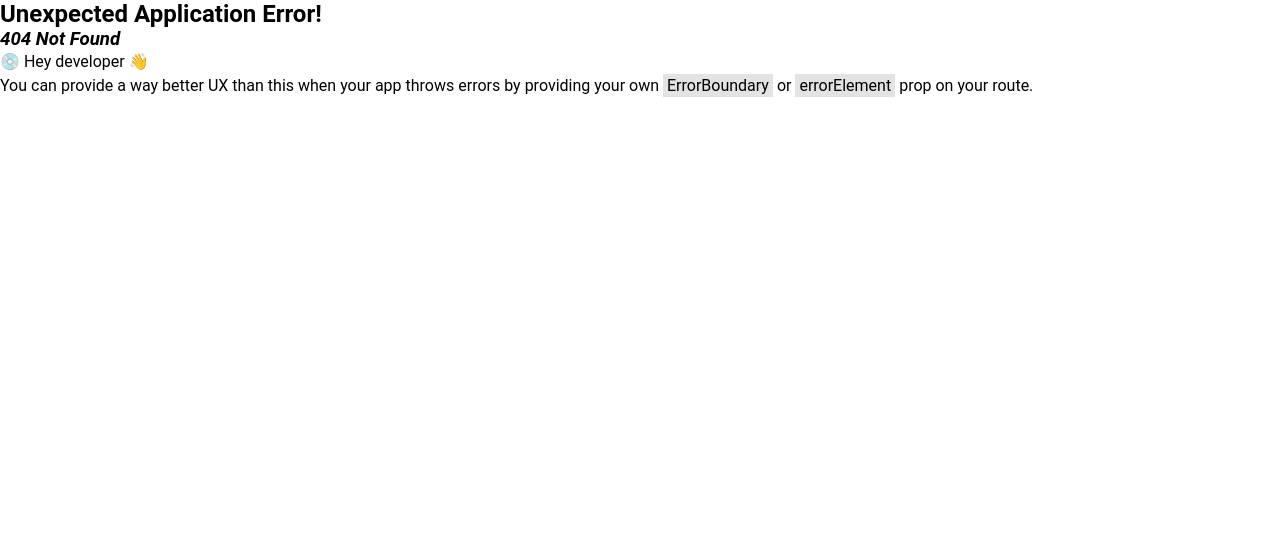
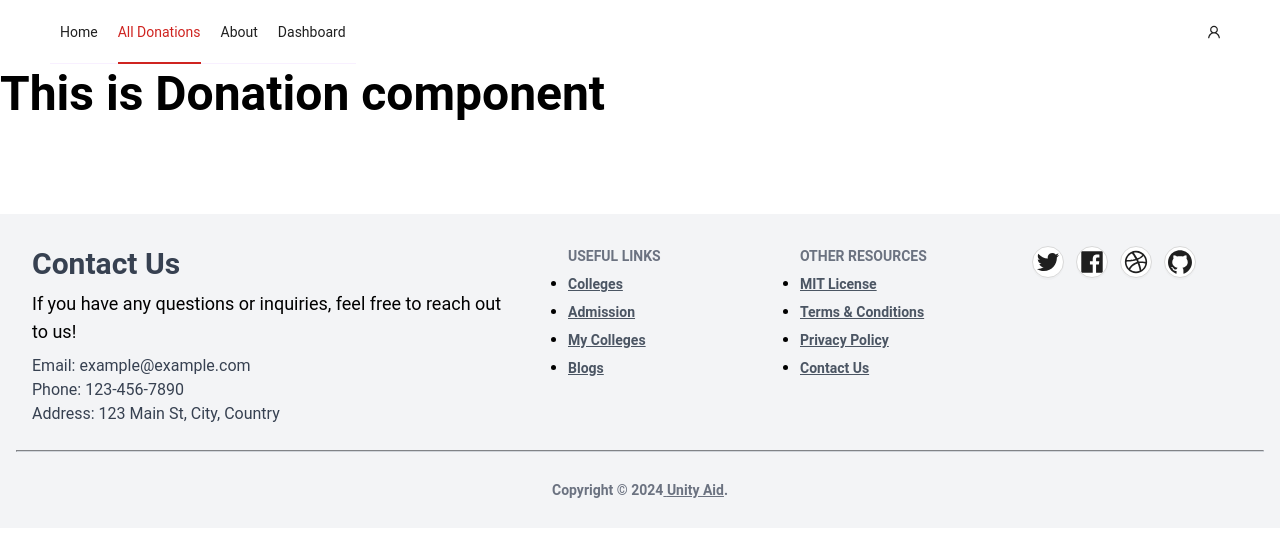
Before and after one commit to Mostakimw/unity-aid-client, a React (Vite) app: page /all-donations in a window 1280 px wide. Before the commit this address had no page. Shown: the top 536 px of the page. Built offline with nearby package versions, Linux system fonts and the light colour scheme.

Commit message:
active nav link issue fixed

```diff
--- a/src/components/shared/Navbar/Navbar.tsx
+++ b/src/components/shared/Navbar/Navbar.tsx
@@ -1,5 +1,5 @@
 import { useState } from "react";
-import { Link, useNavigate } from "react-router-dom";
+import { Link, NavLink, useLocation } from "react-router-dom";
 import { Menu, Button, Layout, Drawer } from "antd";
 import { MenuOutlined, UserOutlined } from "@ant-design/icons";
 import "./Navbar.css";
@@ -7,25 +7,15 @@ import "./Navbar.css";
 const { Header } = Layout;
 
 const items = [
-  { label: "Home", key: 1, target: "/" },
-  { label: "All Donations", key: 2, target: "/donations" },
-  { label: "Dashboard", key: 3, target: "/about" },
-  { label: "About", key: 4, target: "/about" },
+  { label: <NavLink to="/">Home</NavLink>, key: 1 },
+  { label: <NavLink to="/all-donations">All Donations</NavLink>, key: 2 },
+  { label: <NavLink to="/about">About</NavLink>, key: 3 },
+  { label: <NavLink to="/dashboard">Dashboard</NavLink>, key: 4 },
 ];
 
 const Navbar = () => {
+  const location = useLocation();
   const [isDrawerOpen, setIsDrawerOpen] = useState(false);
-
-  //! handling menu changing
-  const navigate = useNavigate();
-
-  const handleMenuClick = ({ key }: { key: string }) => {
-    const keyString = parseInt(key);
-    const { target } = items.find((item) => item.key == keyString) || {};
-    if (target) {
-      navigate(target);
-    }
-  };
 
   const showDrawer = () => {
     setIsDrawerOpen(true);
@@ -34,6 +24,10 @@ const Navbar = () => {
   const onCloseDrawer = () => {
     setIsDrawerOpen(false);
   };
+
+  const selectedKey = items.find(
+    (item) => item.label.props.to == location.pathname
+  )?.key;
 
   return (
     <Layout>
@@ -48,11 +42,14 @@ const Navbar = () => {
           <div className="menu-items">
             <Menu
               items={items}
-              onClick={handleMenuClick}
               mode="horizontal"
-              defaultSelectedKeys={["1"]}
+              defaultSelectedKeys={[selectedKey ? selectedKey.toString() : "1"]}
               style={{ flex: 1, minWidth: 0, backgroundColor: "#fff" }}
-            />
+            >
+              {/* <p className="text-gray-700">
+                <Link to="/">Home</Link>
+              </p> */}
+            </Menu>
           </div>
 
           <Button type="primary" onClick={showDrawer} className="menu-toggle">
@@ -77,8 +74,7 @@ const Navbar = () => {
           theme="dark"
           mode="vertical"
           items={items}
-          onClick={handleMenuClick}
-          defaultSelectedKeys={["1"]}
+          defaultSelectedKeys={[selectedKey ? selectedKey.toString() : "1"]}
         />
       </Drawer>
     </Layout>
--- /dev/null
+++ b/src/pages/Donation/Donation.tsx
@@ -0,0 +1,9 @@
+const Donation = () => {
+  return (
+    <div style={{ marginTop: 70 }}>
+      <h1>This is Donation component</h1>
+    </div>
+  );
+};
+
+export default Donation;
--- a/src/routes/routes.tsx
+++ b/src/routes/routes.tsx
@@ -5,7 +5,7 @@ import Register from "../pages/Register/Register";
 import Authentication from "../pages/Authentication/Authentication";
 import About from "../pages/About/About";
 import Homepage from "../pages/Homepage/Homepage";
-// import "react-responsive-carousel/lib/styles/carousel.min.css";
+import Donation from "../pages/Donation/Donation";
 
 const router = createBrowserRouter([
   {
@@ -14,6 +14,7 @@ const router = createBrowserRouter([
     children: [
       { index: true, element: <Homepage /> },
       { path: "about", element: <About /> },
+      { path: "all-donations", element: <Donation /> },
     ],
   },
   {
```
